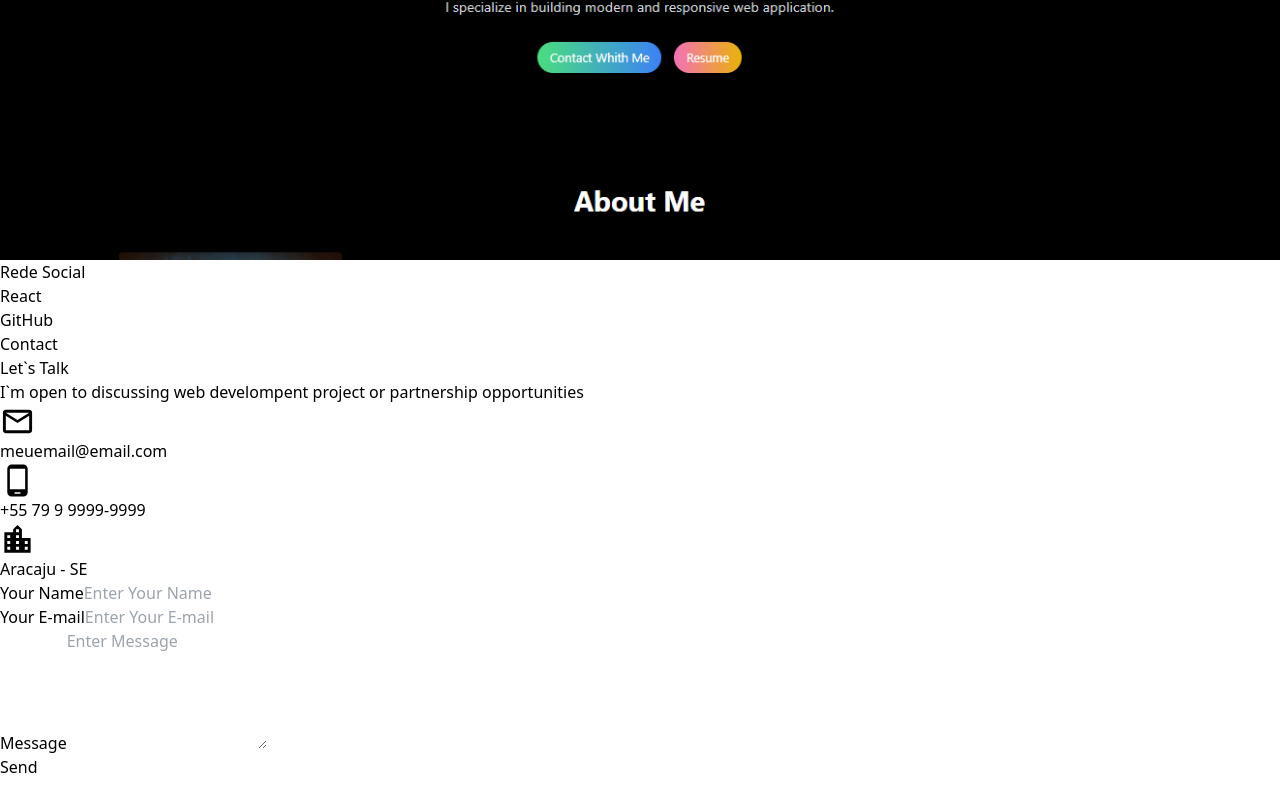
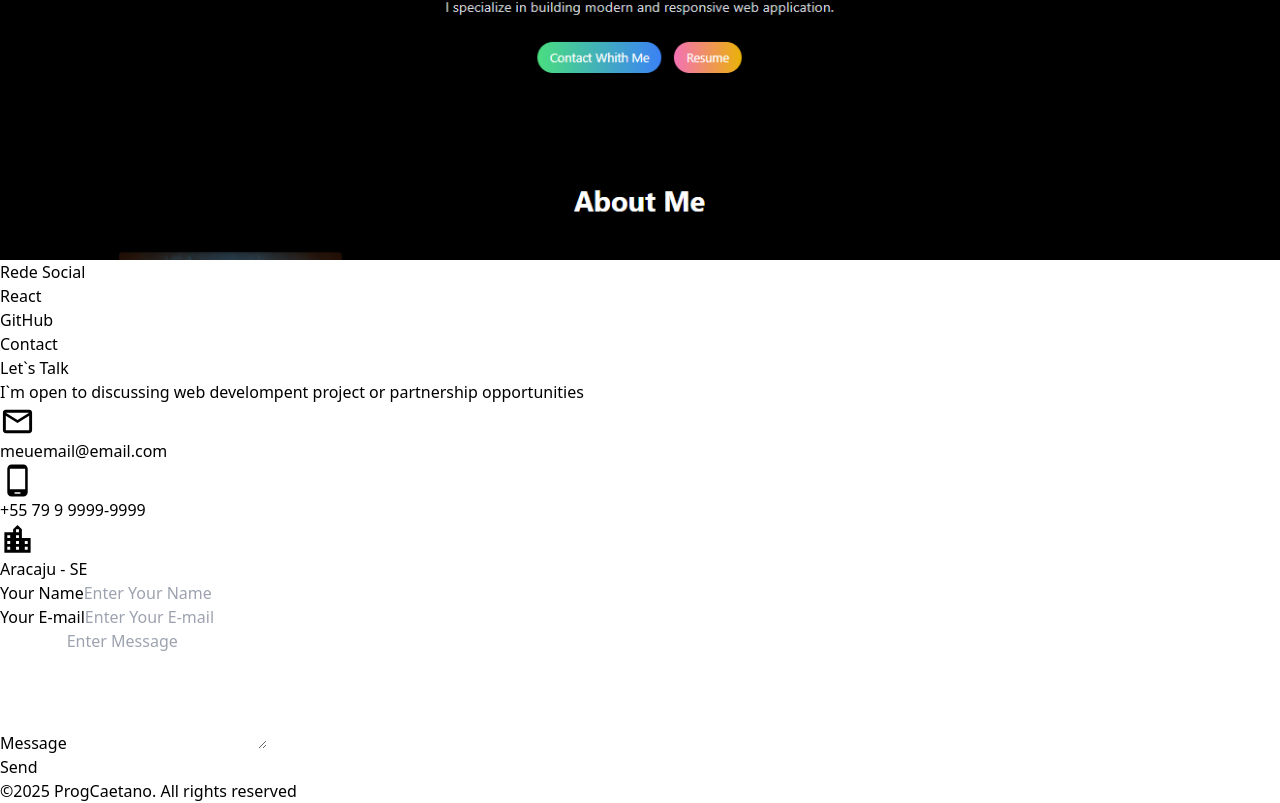
Before and after one commit to AlyssonCaetano/personalportifolio, a React (Vite) app: page / in a window 1280 px wide. Shown: the part 3857-4660 px from the top of the page. Before the commit the page ends 4636 px from the top, so only its background shows below. Built offline with nearby package versions, Linux system fonts and the light colour scheme.

Commit message:
add footer

```diff
--- a/src/App.jsx
+++ b/src/App.jsx
@@ -2,6 +2,7 @@
 //import './App.css'
 import About from './components/About'
 import Contact from './components/Contact'
+import Footer from './components/Footer'
 import Hero from './components/Hero'
 import Navbar from './components/Navbar'
 import Project from './components/Project'
@@ -18,6 +19,7 @@
       <Service/>
       <Project/>
       <Contact/>
+      <Footer/>
     </div>
   )
 }
--- /dev/null
+++ b/src/components/Footer.jsx
@@ -0,0 +1,19 @@
+
+const Footer = () => {
+    return (
+        <footer className="bg-black text-white py-8">
+            <div className="container mx-auto p-8 md:px-16 lg:px-24">
+                <div className="flex flex-col  items-center ">
+                    <div className="">
+                        <p>
+                            &copy;{new Date().getFullYear()} ProgCaetano. All rights reserved
+                        </p>
+                    </div>
+
+                </div>
+            </div>
+        </footer>
+    )
+}
+
+export default Footer;
```
